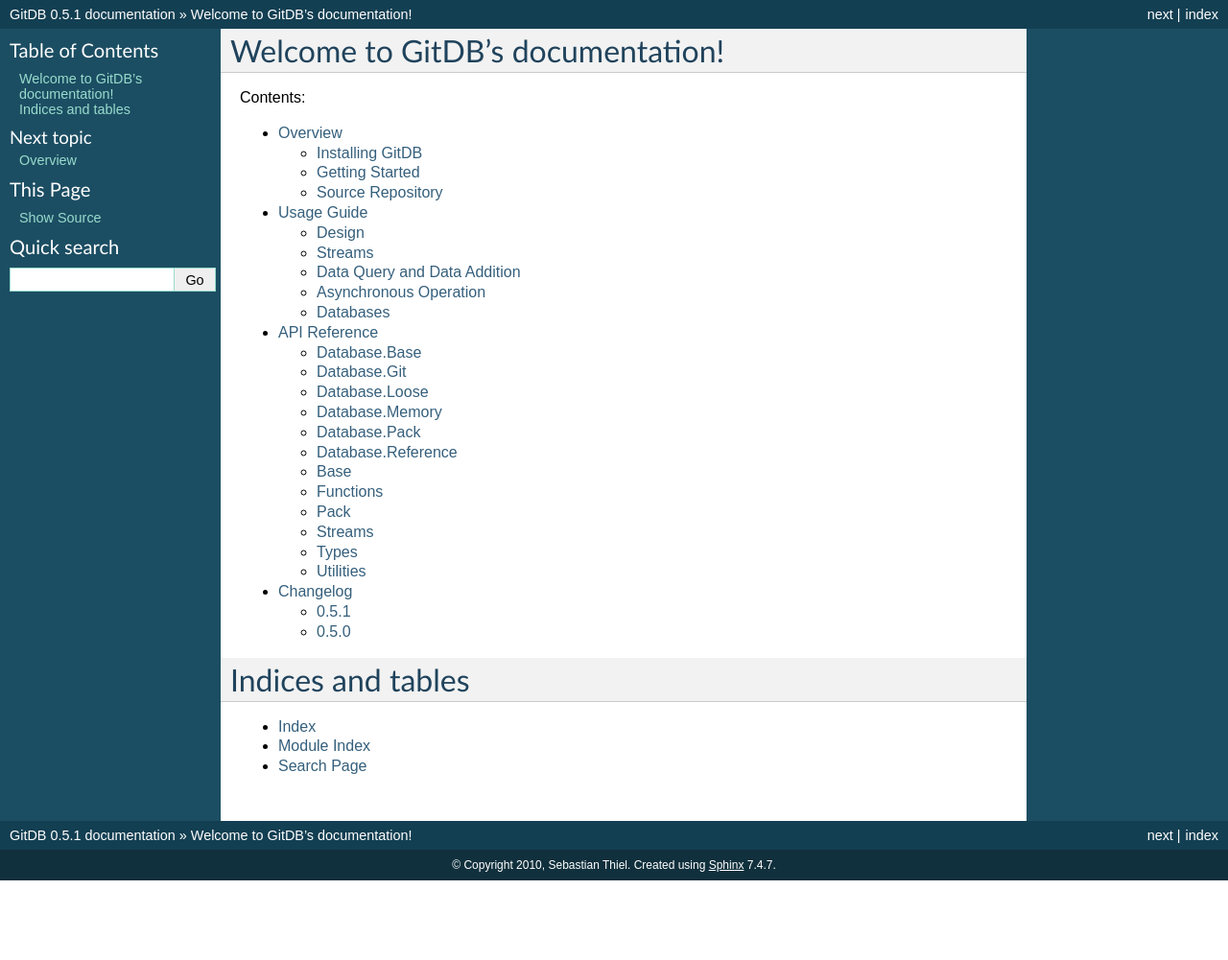
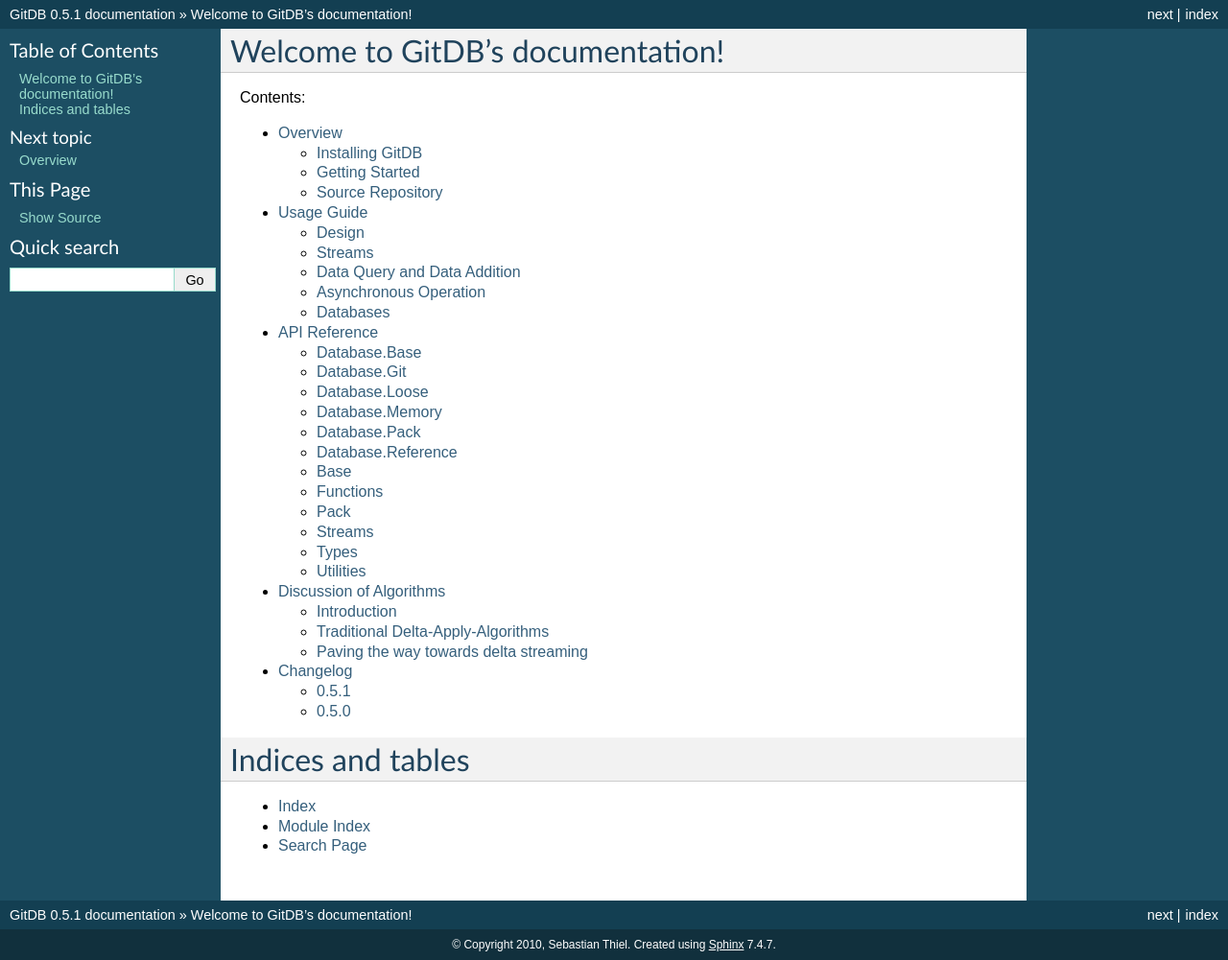
Before and after one commit to gitpython-developers/gitdb, a Sphinx documentation site: the page built from doc/source/index.rst, in a window 1280 px wide and 1001 px high. Shown: the whole window at 96% size. Built offline with Sphinx 7.4.7, drawn with Linux system fonts in a browser that asks for light colours; some of the changed lines change nothing that is shown.

Commit message:
Added initial version of a document to show possible ways to stream delta data most efficiently

```diff
--- /dev/null
+++ b/doc/source/algorithm.rst
@@ -0,0 +1,99 @@
+########################
+Discussion of Algorithms
+########################
+
+************
+Introduction
+************
+As you know, the pure-python object database support for GitPython is provided by the GitDB project. It is meant to be my backup plan to ensure that the DataVault (http://www.youtube.com/user/ByronBates99?feature=mhum#p/c/2A5C6EF5BDA8DB5C ) can handle reading huge files, especially those which were consolidated into packs. A nearly fully packed state is anticipated for the data-vaults repository, and reading these packs efficiently is an essential task.
+
+This document informs you about my findings in the struggle to improve the way packs are read to reduce memory usage required to handle huge files. It will try to conclude where future development could go to assure big delta-packed files can be read without the need of 8GB+ RAM.
+
+GitDB's main feature is the use of streams, hence the amount of memory used to read a database object is minimized, at the cost of some additional processing overhead to keep track of the stream state. This works great for legacy objects, which are essentially a zip-compressed byte-stream.
+
+Streaming data from delta-packed objects is far more difficult though, and only technically possible within certain limits, and at relatively high processing costs. My first observation was that there doesn't appear to be 'the one and only' algorithm which is generally superior. They all have their pros and cons, but fortunately this allows the implementation to choose the one most suited based on the amount of delta streams, as well as the size of the base, which allows an early and cheap estimate of the target size of the final data.
+
+**********************************
+Traditional Delta-Apply-Algorithms
+**********************************
+
+The brute-force CGit delta-apply algorithm
+==========================================
+CGit employs a simple and relatively brute-force algorithm, which resolves all delta streams recursively. When the recursion reaches the base level of the deltas, it will be decompressed into a buffer, then the first delta gets decompressed into a second buffer. From that, the target size of the delta can be extracted, to allocated a third buffer to hold the result of the operation, which consists of reading the delta stream byte-wise, to apply the operations in order, as described by single-byte opcodes. During recursion, each target buffer of the preceding delta-apply operation is used as base buffer for the next delta-apply operation, until the last delta was applied, leaving the final target buffer as result.
+
+About Delta-Opcodes
+-------------------
+There are only two kinds of opcodes, 'add-bytes' and 'copy-from-base'. One 'add-bytes' opcode can encode up to 7 bit of additional bytes to be copied from the delta stream into the target buffer.
+A 'copy-from-base' opcode encodes a 32 bit offset into the base buffer, as well as the amount of bytes to be copied, which are up to 2^24 bytes. We may conclude that delta-bases may not be larger than 2^32+2^24 bytes in the current, extensible, implementation.
+When generating the delta, git prefers copy operations over add operations, as they are much more efficient. Usually, the most recent, or biggest version of a file is used as base, whereas older and smaller versions of the file are expressed by copying only portions of the newest file. As it is not efficiently possible to represent all changes that way, add-bytes operations fill the gap where needed. All this explains why git can only add 128 bytes with one opcode, as it tries to minimize their use.
+This implies that recent file history can usually be extracted faster than old history, which may involve many more deltas.
+
+Performance considerations
+--------------------------
+The performance bottleneck of this algorithm appear to be the throughput of your RAM, as both opcodes will just trigger memcpy operations from one memory location to another, times the amount of deltas to apply. This in fact is very fast, even for big files above 100 MB.
+Memory allocation could become an issue as you need the base buffer, the target buffer as well as the decompressed delta stream in memory at the same time. The continuous allocation and deallocation of possibly big buffers may support memory fragmentation. Whether it really kicks in, especially on 64 bit machines, is unproven though.
+Nonetheless, the cgit implementation is currently the fastest one.
+
+The brute-force GitDB algorithm
+===============================
+Despite of working essentially the same way as the CGit brute-force algorithm, GitDB minimizes the amount of allocations to 2 + num of deltas. The amount memory allocated peaks whiles the deltas are applied, as the base and target buffer, as well as the decompressed stream, are held in memory.
+To achieve this, GitDB retrieves all delta-streams in advance, and peaks into their header information to determine the maximum size of the target buffer, just by reading 512 bytes of the compressed stream. If there is more than one delta to apply, the base buffer is set large enough to hold the biggest target buffer required by the delta streams.
+Now it is possible to iterate all deltas, oldest first, newest last, and apply them using the buffers. At the end of each iteration, the buffers are swapped.
+
+Performance Results
+-------------------
+The performance test is performed on an aggressively packed repository with the history of cgit. 5000 sha's are extracted and read one after another. The delta-chains have a length of 0 to about 35. The pure-python implementation can stream the data of all objects (totaling 62,2 MiB) with an average rate of 8.1 MiB/s, which equals about 654 streams/s.
+There are two bottlenecks: The major is the collection of the delta streams, which involves plenty of pack-lookup. This lookup is expensive in python, and is overly expensive. Its not overly critical though, as it only limits the amount of streams per second, not the actual data rate when applying the deltas.
+Applying the deltas happens to be the second bottleneck, if the files to be processed get bigger. The more opcodes have to be processed, the more python slow function calls will dominate the result. As an example, it takes nearly 8 seconds to unpack a 125 MB file, where cgit only takes 2.4 s.
+
+To eliminate a few performance concerns, some key routines were rewritten in C. This changes the numbers of this particular test significantly, but not drastically, as the major bottleneck (delta collection) is still in place. Another performance reduction is due to the fact that plenty of other code related to the deltas is still pure-python.
+Now all 5000 objects can be read at a rate of 11.1 MiB /s, or 892 streams/s. Fortunately, unpacking a big object is now done in 2.5s, which is just a tad slower than cgit, but with possibly less memory fragmentation.
+
+
+**************************************
+Paving the way towards delta streaming
+**************************************
+
+GitDB's reverse delta aggregation algorithm
+===========================================
+The idea of this algorithm is to merge all delta streams into one, which can then be applied in just one go.
+
+In the current implementation, delta streams are parsed into DeltaChunks (->**DC**), which are kept in vectors. Each DC represents one copy-from-base operation, or one or multiple consecutive add-bytes operations. DeltaChunks know about their target offset in the target buffer, and their size. Their target offsets are consecutive, i.e. one chunk ends where the next one begins, regarding their logical extend in the target buffer.
+Add-bytes DCs additional store their data to apply, copy-from-base DCs store the offset into the base buffer from which to copy bytes.
+
+During processing, one starts with the latest (i.e. topmost) delta stream  (->**TDS**), and iterates through its ancestor delta streams (->ADS) to merge them into the growing toplevel delta stream.
+
+The merging works by following a set of rules:
+ * Merge into the top-level delta from the youngest ancestor delta to the oldest one
+ * When merging one ADS, iterate from the first to the last chunk in TDS, then:
+
+  * skip all add-bytes DCs. If bytes are added, these will always overwrite any operation coming from any ADS at the same offset.
+  * copy-from-base DCs will copy a slice of the respective portion of the ADS ( as defined by their base offset ) and use it to replace the original chunk. This acts as a 'virtual' copy-from-base operation.
+
+ * Finish the merge once all ADS have been handled, or once the TDS only consists of add-byte DCs. The remaining copy-from-base DCs will copy from the original base buffer accordingly.
+
+Applying the TDS is as straightforward as applying any other DS. The base buffer is required to be kept in memory. In the current implementation, a full-size target buffer is allocated to hold the result of applying the chunk information.
+
+The memory consumption during the TDS processing are the uncompressed delta-bytes, the parsed DS, as well as the TDS. Afterwards one requires an allocated base buffer, the target buffer, as well as the TDS.
+It is clearly visible that the current implementation does not at all reduce memory consumption, but the opposite is true as the TDS can be large for large files.
+
+Performance Results
+-------------------
+The benchmarking context was the same as for the brute-force GitDB algorithm. This implementation is far more complex than the said brute-force implementation, which clearly reflects in the numbers. It's pure-python throughput is at only 1.1 MiB/s, which equals 89 streams/s.
+The biggest performance bottleneck is the slicing of the parsed delta streams, where the program spends most of its time due to hundred thousands of calls.
+
+To get a more usable version of the algorithm, it was implemented in C, such that python must do no more than two calls to get all the work done. The first prepares the TDS, the second applies it, writing it into a target buffer.
+The throughput reaches 15.6 MiB/s, which equals 1267 streams/s, which makes it 14 times faster than the pure python version, and amazingly even 1.4 times faster than the brute-force C implementation.
+
+*TODO*
+All this comes at a relatively high memory consumption, and heavily degrading performance with raising file sizes. A 125 MB file took 8 seconds to unpack for instance. The reason for this is the current implementation's brute-force algorithm to insert ADS slices into the TDS, which triggers an enormous amount of memmove operations of large portions of overlapping memory portions.
+
+Additionally, with each new level being merged, not only are more DCs inserted, but the new chunks may get smaller as well. This can reach a point where one chunk only represents an individual byte, so the size of the data structure outweighs the logical chunk size by far.
+
+
+Future work
+===========
+* Analyse TDS to determine which sections from base buffer need to be copied. Read these in order of lowest to highest offset from base stream, and copy them into a smaller memory map. Relink source offsets to point to the new location in the new buffer.
+* recompress TDS into bytestream to minimize the memory footprint when streaming, allocate the stream into a memory map.
+
+With that in place, streaming becomes trivial. Memory consumption
--- a/doc/source/index.rst
+++ b/doc/source/index.rst
@@ -14,6 +14,7 @@
    intro
    tutorial
    api
+   algorithm
    changes
 
 Indices and tables
--- a/stream.py
+++ b/stream.py
@@ -379,6 +379,9 @@
 	def _set_cache_brute_(self, attr):
 		"""If we are here, we apply the actual deltas"""
 
+		# TODO: There should be a special case if there is only one stream
+		# Then the default-git algorithm should perform a tad faster, as the
+		# delta is not peaked into, causing less overhead.
 		buffer_info_list = list()
 		max_target_size = 0
 		for dstream in self._dstreams:
```
